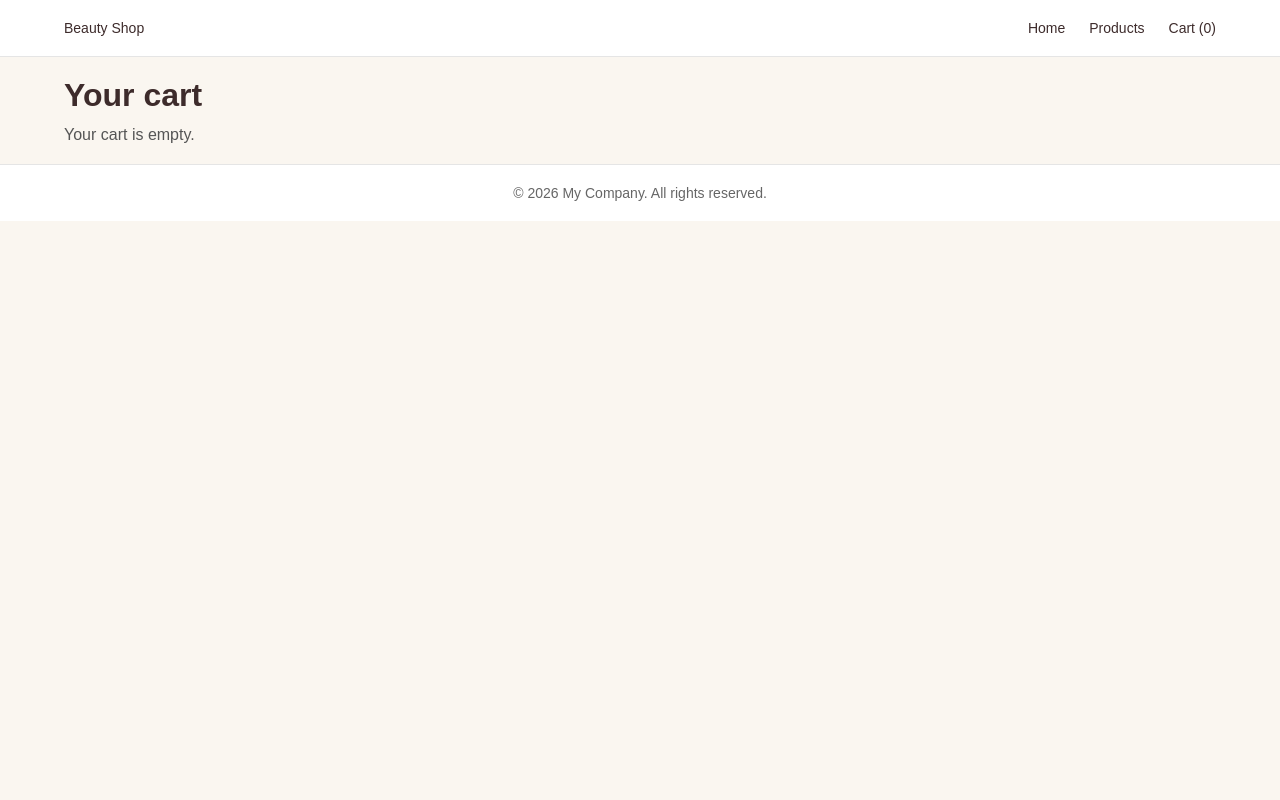
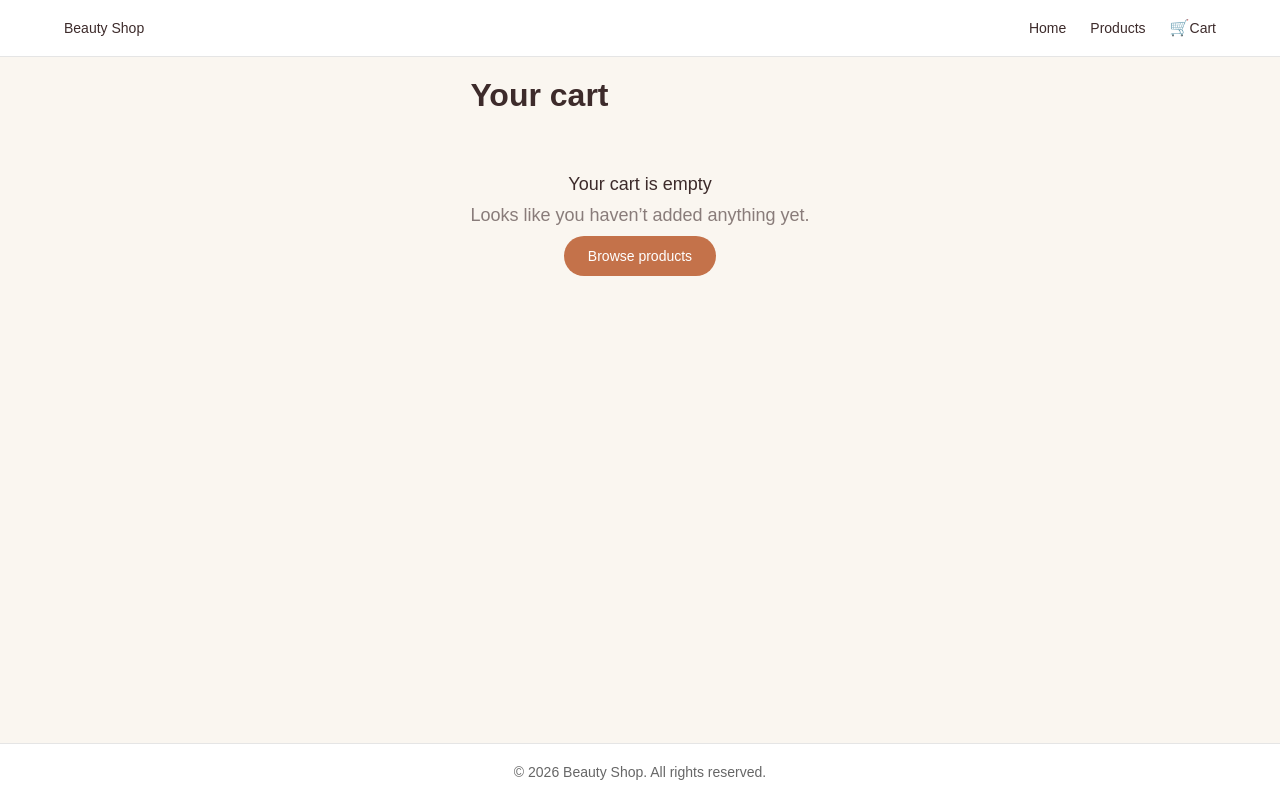
Before and after one commit to byPG/online_store_React, a React (Vite) app: page /cart in a window 1280 px wide. Built offline with nearby package versions, Linux system fonts and the light colour scheme.

Commit message:
Update footer text, enhance Navbar cart link with icon and badge, improve CartPage empty state, and refine CartContext addToCart logic

```diff
--- a/src/components/layout/Footer.jsx
+++ b/src/components/layout/Footer.jsx
@@ -3,7 +3,7 @@ export default function Footer() {
     <footer>
       <div className="footer-container">
         <p>
-          &copy; {new Date().getFullYear()} My Company. All rights reserved.
+          &copy; {new Date().getFullYear()} Beauty Shop. All rights reserved.
         </p>
       </div>
     </footer>
--- a/src/components/layout/Navbar.jsx
+++ b/src/components/layout/Navbar.jsx
@@ -13,7 +13,11 @@ export default function Navbar() {
         <div>
           <Link to="/">Home</Link>
           <Link to="/products">Products</Link>
-          <Link to="/cart">Cart ({totalItems})</Link>
+          <Link to="/cart" className="cart-link">
+            <span className="cart-icon">🛒</span>
+            <span>Cart</span>
+            {totalItems > 0 && <span className="cart-badge">{totalItems}</span>}
+          </Link>
         </div>
       </nav>
     </header>
--- a/src/context/CartContext.jsx
+++ b/src/context/CartContext.jsx
@@ -7,7 +7,7 @@ export const CartContext = createContext(); //creating the context object, which
 export function CartProvider({ children }) {
   const [cartItems, setCartItems] = useState([]); //state of the cart
 
-  function addToCart(product, quantity) {
+  function addToCart(product, newQuantity) {
     setCartItems((prevCartItems) => {
       const existingCartItem = prevCartItems.find(
         (item) => item.id === product.id,
@@ -16,14 +16,14 @@ export function CartProvider({ children }) {
       if (existingCartItem) {
         return prevCartItems.map((item) =>
           item.id === product.id
-            ? { ...item, quantity: item.quantity + quantity }
+            ? { ...item, quantity: item.quantity + newQuantity }
             : item,
         );
       }
       //if the product is not already in the cart, we add it as a new item
       const newCartItem = {
         ...product,
-        quantity: quantity,
+        quantity: newQuantity,
       };
 
       return [...prevCartItems, newCartItem];
--- a/src/pages/CartPage.jsx
+++ b/src/pages/CartPage.jsx
@@ -1,20 +1,31 @@
+import { Link } from "react-router-dom";
 import { useContext } from "react";
 import { CartContext } from "../context/CartContext";
 
 function CartPage() {
   const {
     cartItems,
+    removeFromCart,
     increaseQuantity,
     decreaseQuantity,
-    removeFromCart,
     totalPrice,
   } = useContext(CartContext);
 
   if (cartItems.length === 0) {
     return (
-      <main>
+      <main className="cart-page">
         <h1>Your cart</h1>
-        <p>Your cart is empty.</p>
+
+        <div className="cart-empty">
+          <p>Your cart is empty</p>
+          <p className="cart-empty-sub">
+            Looks like you haven’t added anything yet.
+          </p>
+
+          <Link to="/products" className="cart-empty-button">
+            Browse products
+          </Link>
+        </div>
       </main>
     );
   }
--- a/src/pages/ProductDetailsPage.jsx
+++ b/src/pages/ProductDetailsPage.jsx
@@ -9,6 +9,7 @@ function ProductDetailsPage() {
   const [quantity, setQuantity] = useState(1);
   const [isFavourite, setIsFavourite] = useState(false);
   const [openSection, setOpenSection] = useState("description");
+  const [added, setAdded] = useState(false);
 
   const { addToCart } = useContext(CartContext);
 
@@ -34,8 +35,13 @@ function ProductDetailsPage() {
     );
   }
 
+  function showAddedToCart() {
+    setAdded(true);
+  }
+
   function handleAddToCart() {
     addToCart(selectedProduct, quantity);
+    showAddedToCart();
   }
 
   if (!selectedProduct) {
@@ -96,6 +102,8 @@ function ProductDetailsPage() {
               Add to cart
             </button>
 
+            {added && <p className="added-message">Added to cart ✓</p>}
+
             <button
               className="favourite-button"
               type="button"
--- a/src/style.css
+++ b/src/style.css
@@ -24,13 +24,23 @@
 html {
   font-size: 62.5%;
   box-sizing: border-box;
+  min-height: 100%;
 }
 
 body {
+  display: flex;
+  flex-direction: column;
   margin: 0;
   font-family: Arial, sans-serif;
   background-color: var(--color-creme);
   color: var(--color-dusk);
+  min-height: 100vh;
+}
+
+#root {
+  flex: 1;
+  display: flex;
+  flex-direction: column;
 }
 
 header,
@@ -78,8 +88,15 @@ nav a {
 
 nav a:hover,
 .back-link:hover,
-.product-details-button:hover {
+.product-details-button:hover,
+.checkout-button:hover,
+.cart-empty-button:hover,
+.remove-button:hover {
   opacity: 0.85;
+}
+
+main {
+  flex: 1;
 }
 
 main h1 {
@@ -238,6 +255,18 @@ main > p {
   font-size: 1.5rem;
 }
 
+.cart-item-actions .quantity-box {
+  height: 4.8rem;
+}
+
+.cart-item-actions .quantity-box button {
+  width: 3.4rem;
+}
+
+.cart-item-actions .quantity-box span {
+  min-width: 3.6rem;
+}
+
 .product-details-button {
   flex: 1;
   width: auto;
@@ -299,8 +328,8 @@ main > p {
 
 .cart-layout {
   display: grid;
-  grid-template-columns: 2fr 1fr;
-  gap: 3.2rem;
+  grid-template-columns: minmax(0, 2.4fr) minmax(280px, 1fr);
+  gap: 4rem;
   align-items: start;
   margin-top: 3.2rem;
 }
@@ -313,18 +342,18 @@ main > p {
 
 .cart-item {
   display: grid;
-  grid-template-columns: 120px 1fr auto;
-  gap: 2rem;
+  grid-template-columns: 140px 1fr auto;
+  gap: 2.4rem;
   align-items: center;
   background-color: white;
   border: 1px solid rgba(61, 43, 43, 0.1);
   border-radius: 1.6rem;
-  padding: 1.6rem;
+  padding: 2rem;
 }
 
 .cart-item img {
-  width: 120px;
-  height: 120px;
+  width: 140px;
+  height: 140px;
   object-fit: cover;
   border-radius: 1.2rem;
 }
@@ -343,8 +372,9 @@ main > p {
 .cart-item-actions {
   display: flex;
   flex-direction: column;
-  gap: 1.2rem;
+  gap: 1.6rem;
   align-items: flex-end;
+  min-width: 120px;
 }
 
 .remove-button {
@@ -385,6 +415,55 @@ main > p {
   cursor: pointer;
 }
 
-.checkout-button:hover {
+.cart-empty {
+  margin-top: 6rem;
+  text-align: center;
+}
+
+.cart-empty p {
+  font-size: 1.8rem;
+  margin-bottom: 1rem;
+}
+
+.cart-empty-sub {
+  color: rgba(61, 43, 43, 0.6);
+  margin-bottom: 2.4rem;
+}
+
+.cart-empty-button {
+  display: inline-block;
+  padding: 1.2rem 2.4rem;
+  border-radius: 999px;
+  background-color: var(--color-terra);
+  color: white;
+  text-decoration: none;
+  font-size: 1.4rem;
+  transition: opacity 0.2s ease;
+}
+.cart-empty-button:hover {
   opacity: 0.85;
 }
+
+.cart-link {
+  position: relative;
+  display: inline-flex;
+  align-items: center;
+  gap: 0.6rem;
+}
+
+.cart-icon {
+  font-size: 1.6rem;
+  line-height: 1;
+  margin-right: -6px;
+}
+
+.cart-badge {
+  position: absolute;
+  top: -8px;
+  right: -20px;
+  background-color: var(--color-terra);
+  color: white;
+  font-size: 1rem;
+  padding: 2px 6px;
+  border-radius: 999px;
+}
```
